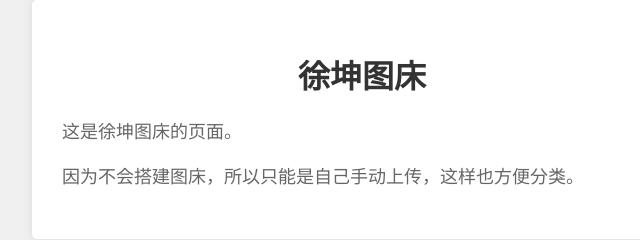
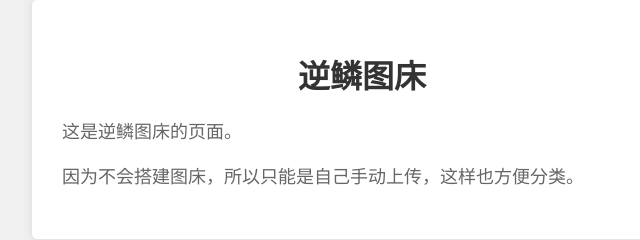
Before and after one commit to nilincc/pic, a plain HTML site: page index.html in a window 1280 px wide. Shown: the full height of the page, 278-918 px from the left. Drawn offline with Linux system fonts and the light colour scheme.

Commit message:
Update index.html

```diff
--- a/index.html
+++ b/index.html
@@ -1,7 +1,7 @@
 <!DOCTYPE html>
 <html>
 <head>
-    <title>徐坤图床</title>
+    <title>逆鳞图床</title>
     <style>
         body {
             font-family: Arial, sans-serif;
@@ -31,8 +31,8 @@
 </head>
 <body>
     <div class="container">
-        <h1>徐坤图床</h1>
-        <p>这是徐坤图床的页面。</p>
+        <h1>逆鳞图床</h1>
+        <p>这是逆鳞图床的页面。</p>
         <p>因为不会搭建图床，所以只能是自己手动上传，这样也方便分类。</p>
     </div>
 </body>
```
